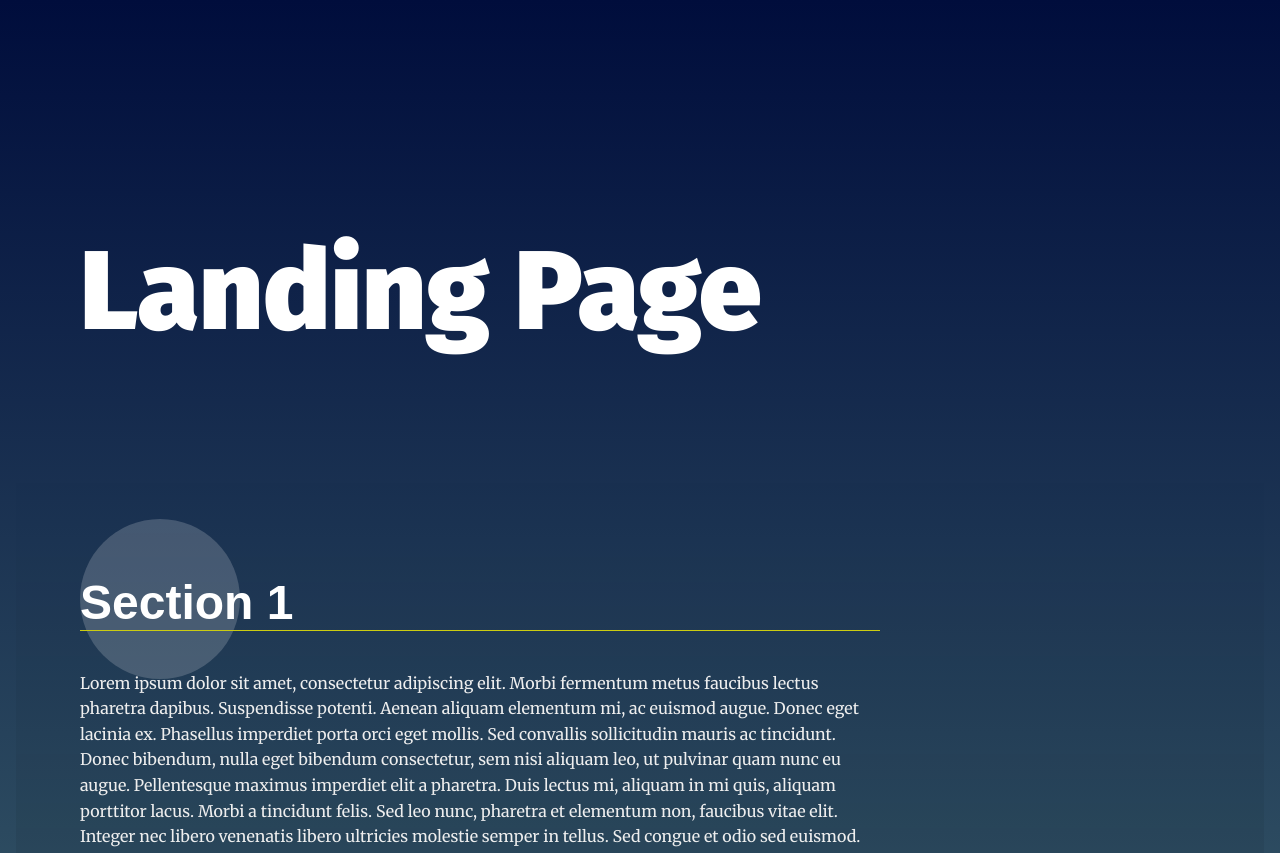
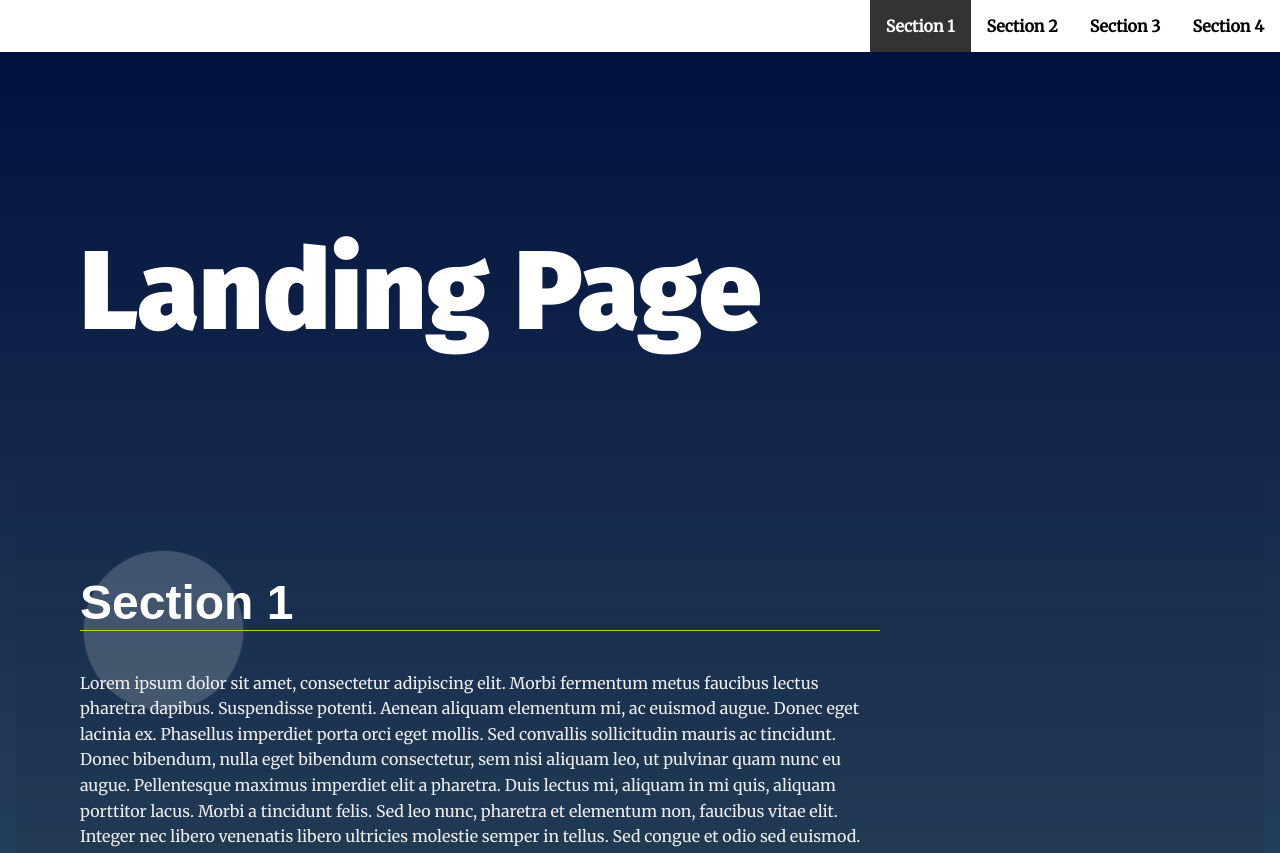
Before and after one commit to sesooooo/Landing-Page, a plain HTML site: page index.html in a window 1280 px wide. Shown: the top 853 px of the page. Drawn offline with Linux system fonts and the light colour scheme.

Commit message:
all done commit

```diff
--- a/css/styles.css
+++ b/css/styles.css
@@ -83,6 +83,12 @@ section {
 }
 
 .navbar__menu .menu__link:hover {
+    background: #333;
+    color: #fff;
+    transition: ease 0.3s all;
+}
+
+.navbar__menu .active__link {
     background: #333;
     color: #fff;
     transition: ease 0.3s all;
--- a/index.html
+++ b/index.html
@@ -8,6 +8,7 @@
   <!-- Load Google Fonts -->
   <link href="https://fonts.googleapis.com/css?family=Fira+Sans:900|Merriweather&display=swap" rel="stylesheet">  <!-- Load Styles -->
   <link href="css/styles.css" rel="stylesheet">
+
 </head>
 <body>
   <!-- HTML Follows BEM naming conventions
@@ -50,10 +51,18 @@
         <p>Aliquam a convallis justo. Vivamus venenatis, erat eget pulvinar gravida, ipsum lacus aliquet velit, vel luctus diam ipsum a diam. Cras eu tincidunt arcu, vitae rhoncus purus. Vestibulum fermentum consectetur porttitor. Suspendisse imperdiet porttitor tortor, eget elementum tortor mollis non.</p>
       </div>
     </section>
+     <section id="section4" data-nav="Section 4">
+      <div class="landing__container">
+        <h2>Section 4</h2>
+        <p>Lorem ipsum dolor sit amet, consectetur adipiscing elit. Morbi fermentum metus faucibus lectus pharetra dapibus. Suspendisse potenti. Aenean aliquam elementum mi, ac euismod augue. Donec eget lacinia ex. Phasellus imperdiet porta orci eget mollis. Sed convallis sollicitudin mauris ac tincidunt. Donec bibendum, nulla eget bibendum consectetur, sem nisi aliquam leo, ut pulvinar quam nunc eu augue. Pellentesque maximus imperdiet elit a pharetra. Duis lectus mi, aliquam in mi quis, aliquam porttitor lacus. Morbi a tincidunt felis. Sed leo nunc, pharetra et elementum non, faucibus vitae elit. Integer nec libero venenatis libero ultricies molestie semper in tellus. Sed congue et odio sed euismod.</p>
+
+        <p>Aliquam a convallis justo. Vivamus venenatis, erat eget pulvinar gravida, ipsum lacus aliquet velit, vel luctus diam ipsum a diam. Cras eu tincidunt arcu, vitae rhoncus purus. Vestibulum fermentum consectetur porttitor. Suspendisse imperdiet porttitor tortor, eget elementum tortor mollis non.</p>
+      </div>
+    </section>
   </main>
   <footer class="page__footer">
     <p>&copy Udacity</p>
   </footer>
-
+<script src="js/app.js"></script>
 </body>
 </html>
--- a/js/app.js
+++ b/js/app.js
@@ -17,15 +17,31 @@
  * Define Global Variables
  *
 */
-
+// var AllSections ;
+const fragment = document.createDocumentFragment();
+const sectionList = document.querySelectorAll('section');
 
 /**
  * End Global Variables
  * Start Helper Functions
  *
 */
-
-
+function createNavItemHTML(id, name){
+    const itemHTML = `<a class ="menu__link" data-id="${id}">${name}</a>`;
+    return itemHTML;
+}
+function getActiveElem() {
+    maxSection = sectionList[0];
+    minVal = 1000000;
+    for (item of sectionList) {
+        let bounding = item.getBoundingClientRect();
+        if (bounding.top > -300 & bounding.top < minVal) {
+            minVal = bounding.top;
+            maxSection = item;
+        };
+    };
+    return maxSection;
+};
 
 /**
  * End Helper Functions
@@ -34,12 +50,51 @@
 */
 
 // build the nav
-
+function buildNavigation(){
+    for (let i=0; i < sectionList.length; i++){
+        const newMenuItem = document.createElement('li');
+        const sectionName = sectionList[i].getAttribute('data-nav')
+        const sectionId = sectionList[i].getAttribute('id')
+        newMenuItem.innerHTML = createNavItemHTML(sectionId, sectionName)
+         fragment.appendChild(newMenuItem);
+    }
+    const navBarList = document.getElementById('navbar__list')
+    navBarList.appendChild(fragment);
+}
 
 // Add class 'active' to section when near top of viewport
-
+function setActive () {
+    window.addEventListener('scroll', function (event) {
+        let section = getActiveElem();
+        section.classList.add('your-active-class');
+        // set other sections as inactive
+        for (let item of sectionList) {
+            if (item.id != section.id & item.classList.contains('your-active-class')) {
+                item.classList.remove('your-active-class');
+            }
+        }
+        // set corresponding header style
+        const active = document.querySelector('li > a[data-id="' + section.id + '"]');
+        active.classList.add('active__link');
+        // remove from other headers
+        const headers = document.querySelectorAll('.menu__link');
+        for (let item of headers) {
+            if (item.dataset.id != active.dataset.id & item.classList.contains('active__link')) {
+                item.classList.remove('active__link');
+            }
+        };
+    });
+};
 
 // Scroll to anchor ID using scrollTO event
+function scrollToElement(event){
+    if(event.target.nodeName === 'A'){
+        const sectionId = event.target.getAttribute('data-id');
+        const section = document.getElementById(sectionId);
+        section.scrollIntoView({behavior: "smooth"});
+    }
+}
+
 
 
 /**
@@ -48,8 +103,13 @@
  *
 */
 
+const navBarList = document.getElementById('navbar__list')
+navBarList.addEventListener('click', function(event){
+    scrollToElement(event)
+})
 // Build menu
-
+buildNavigation()
 // Scroll to section on link click
 
 // Set sections as active
+setActive();
```
